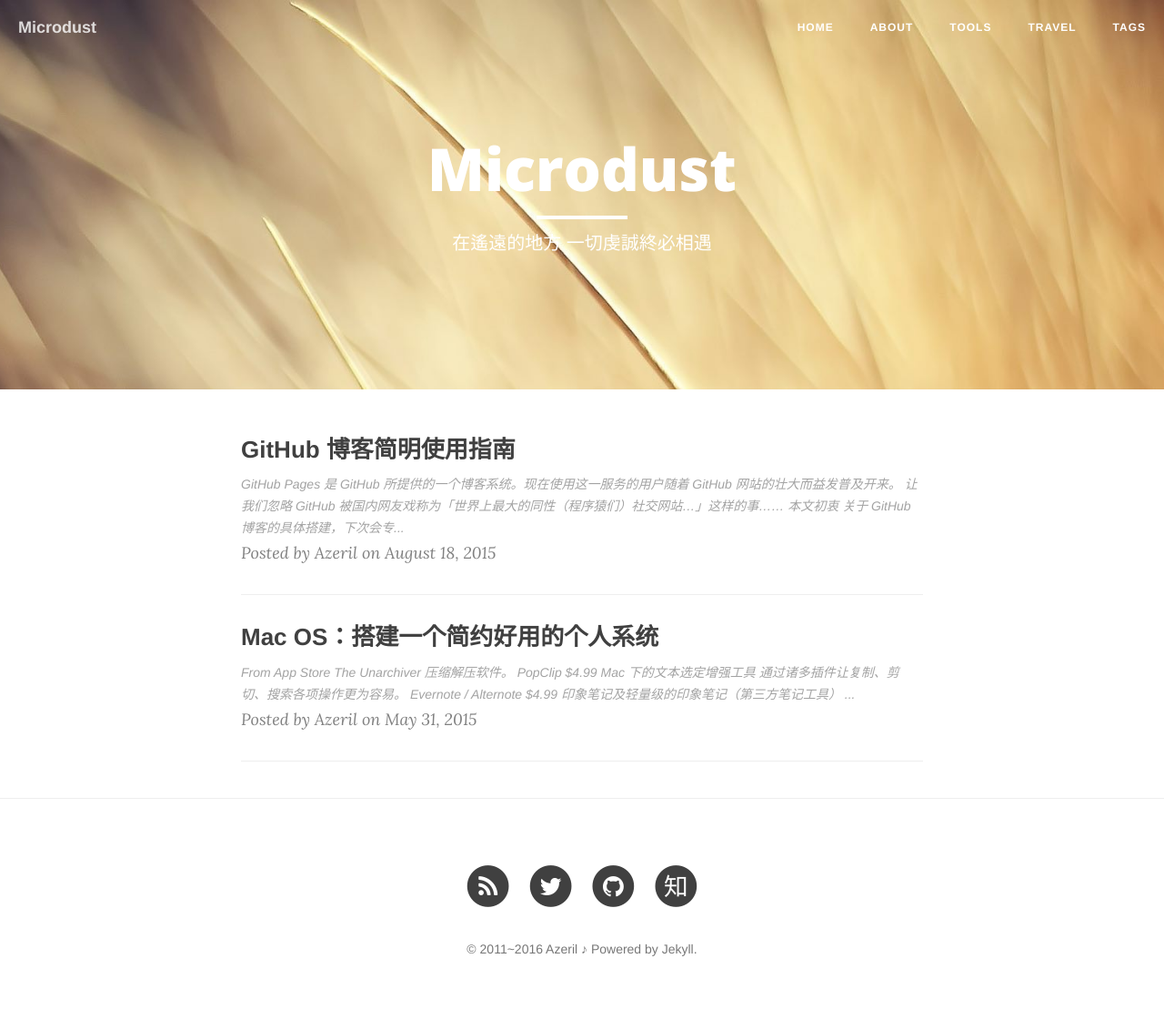
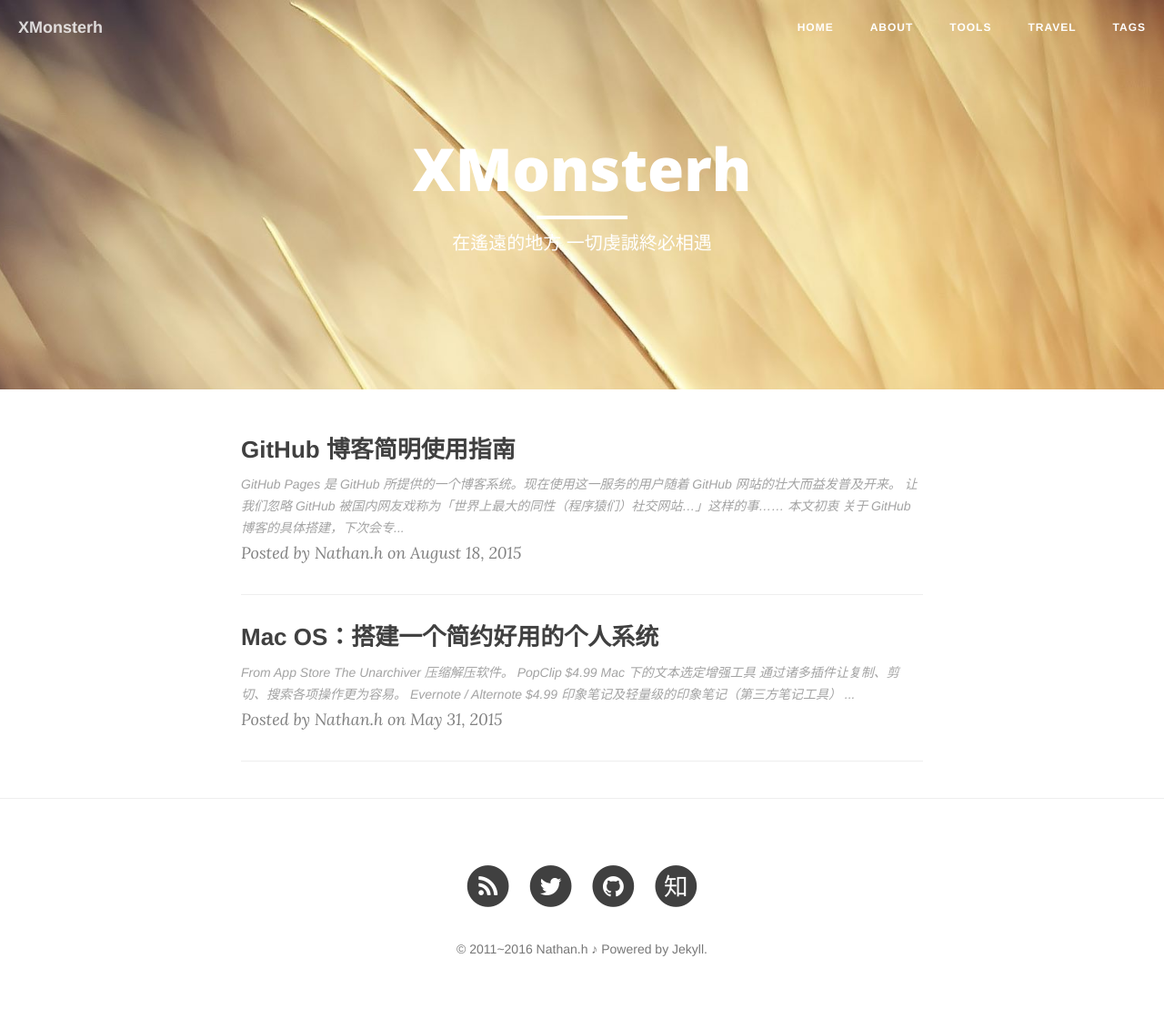
Before and after one commit to xnathanh/xnathanh.github.io, a Jekyll site: the page built from index.html, in a window 1280 px wide. Shown: the whole page at 91% size. Built offline with Jekyll 4.4.1, drawn with Linux system fonts in a browser that asks for light colours; nearby versions of some CDN libraries; the list of posts is cut into pages by our own code; some of the changed lines change nothing that is shown.

Commit message:
Update _config.yml

```diff
--- a/_config.yml
+++ b/_config.yml
@@ -1,28 +1,28 @@
 # Site settings
-title: Microdust
+title: XMonsterh
 header-img: "img/autumn2.jpg"
-tagline: "吉光片羽"
-description: "在遙遠的地方 一切虔誠終必相遇"
+tagline: ""
+description: ""
 baseurl: ""
-url: "http://azeril.me"
+url: "http://www.xnathanh.tech"
 #url: "http://localhost:4000"
 
 # About/contact
 owner:
-  name: "Azeril"
-  email: azeril@live.cn
-  bio: "明朝即長路 惜取此時心"
+  name: "Nathan.h"
+  email: xnathan.h@gmail.com
+  bio: "don't think too much"
 
 # Data
 gavatar: http://dreamofbook.qiniudn.com/Az..png
 favicon: img/favicon.ico
 
-douban_username: Azeril
-twitter_username: Azeril_Lapland
-github_username: Azeril
-facebook_username: Azeril_Lapland
-weibo_username: Azeril
-zhihu_username: Azeril
+douban_username: non
+twitter_username: non
+github_username: xnathanh
+facebook_username: non
+weibo_username: non
+zhihu_username: non
 
 # Build settings
 # use Github Flavored Markdown !important
@@ -40,7 +40,7 @@
 exclude: ["less","node_modules","Gruntfile.js","package.json","README.md"]
 
 # http://en.wikipedia.org/wiki/List_of_tz_database_time_zones
-timezone: Asia/Shanghai
+timezone: US/Pacific-New
 
 # Title
 
@@ -53,7 +53,7 @@
       type: "posts"
     values:
       layout: "post"
-      author: "Azeril"
+      author: "Nathan.h"
       header-img: "img/fantasy.jpg" # We don't want posts without a header image, that whould mean white on white
 
 
@@ -61,9 +61,9 @@
 comments :
   provider : duoshuo
   duoshuo :
-    short_name : Azeril
+    short_name : Nathan.h
   disqus :
-      short_name : Azeril
+      short_name : Nathan.h
 
 # Analytics and webmaster tools stuff goes here
 google_analytics: UA-66863061-1
```
